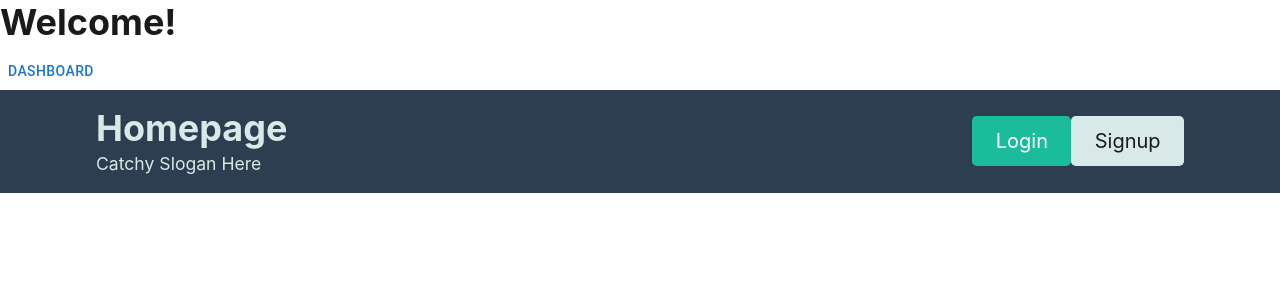
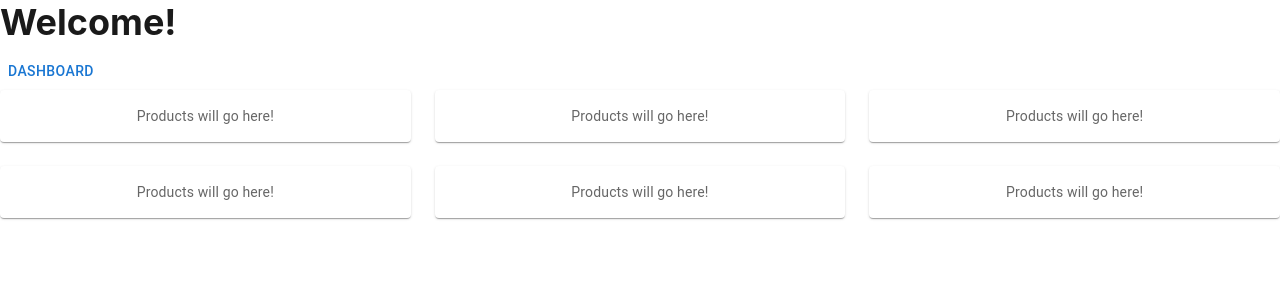
Before and after one commit to jorross/DropShip-P3, a React (Create React App) app in the folder client/: page / in a window 1280 px wide. Shown: the top 300 px of the page. Built offline with nearby package versions, Linux system fonts and the light colour scheme; no server answers.

Commit message:
updated product cards and homepage

```diff
--- a/client/src/components/pages/Home.js
+++ b/client/src/components/pages/Home.js
@@ -1,62 +1,88 @@
 import { Link } from 'react-router-dom';
 import { useQuery } from '@apollo/client';
+import { experimentalStyled as styled } from '@mui/material/styles';
+import Box from '@mui/material/Box';
+import Paper from '@mui/material/Paper';
+import Grid from '@mui/material/Grid';
 
 import { QUERY_ORDERS } from '../../utils/queries';
 import Auth from '../../utils/auth';
 
-// home page
-// upon connection, view login screen
-// upon login, view orders page view orders received in a table format
-// potential daily manifest with # orders # dollar aggregates
-// do we need container page with nav/header/footer to display
+// mui homepage with product cards
 
-// const Header = () => {
-//   const logout = (event) => {
-//     event.preventDefault();
-//     Auth.logout();
-//   };
+// placeholder: to be replaced with product array
+const Item = styled(Paper)(({ theme }) => ({
+  backgroundColor: theme.palette.mode === 'dark' ? '#1A2027' : '#fff',
+  ...theme.typography.body2,
+  padding: theme.spacing(2),
+  textAlign: 'center',
+  color: theme.palette.text.secondary,
+}));
 
-const Home = () => {
-  const { loading, data } = useQuery(QUERY_ORDERS, {
-    fetchPolicy: "no-cache",
-  });
+// use .map() to map products
+export default function Home() {
+  return (
+    <Box sx={{ flexGrow: 1 }}>
+      <Grid container spacing={{ xs: 2, md: 3 }} columns={{ xs: 4, sm: 8, md: 12 }}>
+        {Array.from(Array(6)).map((_, index) => (
+          <Grid item xs={2} sm={4} md={4} key={index}>
+            <Item>Products will go here!</Item>
+          </Grid>
+        ))}
+      </Grid>
+    </Box>
+  );
+}
 
-  // const orderList = data?.order || [];
+// old home page
 
-  return (
-    <div className="bg-primary text-light mb-4 py-3 flex-row align-center">
-      <div className="container flex-row justify-space-between-lg justify-center align-center">
-        <div>
-          <Link className="text-light" to="/">
-            <h1 className="m-0">Homepage</h1>
-          </Link>
-          <p className="m-0">Catchy Slogan Here</p>
-        </div>
-        <div>
-          {Auth.loggedIn() ? (
-            <>
-              <span>Hey there, {Auth.getProfile().data.username}!</span>
+// // const Header = () => {
+// //   const logout = (event) => {
+// //     event.preventDefault();
+// //     Auth.logout();
+// //   };
 
-              {/* <button className="btn btn-lg btn-light m-2" onClick={logout}>
-                Logout
-              </button> */}
+// const Home = () => {
+//   const { loading, data } = useQuery(QUERY_ORDERS, {
+//     fetchPolicy: "no-cache",
+//   });
 
-            </>
-          ) : (
-            <>
-              <Link className="btn btn-lg btn-info m-2" to="/login">
-                Login
-              </Link>
-              <Link className="btn btn-lg btn-light m-2" to="/signup">
-                Signup
-              </Link>
-            </>
-          )}
-        </div>
-      </div>
-    </div>
+//   // const orderList = data?.order || [];
 
-  );
-};
+//   return (
+//     <div className="bg-primary text-light mb-4 py-3 flex-row align-center">
+//       <div className="container flex-row justify-space-between-lg justify-center align-center">
+//         <div>
+//           <Link className="text-light" to="/">
+//             <h1 className="m-0">Homepage</h1>
+//           </Link>
+//           <p className="m-0">Catchy Slogan Here</p>
+//         </div>
+//         <div>
+//           {Auth.loggedIn() ? (
+//             <>
+//               <span>Hey there, {Auth.getProfile().data.username}!</span>
 
-export default Home;
+//               {/* <button className="btn btn-lg btn-light m-2" onClick={logout}>
+//                 Logout
+//               </button> */}
+
+//             </>
+//           ) : (
+//             <>
+//               <Link className="btn btn-lg btn-info m-2" to="/login">
+//                 Login
+//               </Link>
+//               <Link className="btn btn-lg btn-light m-2" to="/signup">
+//                 Signup
+//               </Link>
+//             </>
+//           )}
+//         </div>
+//       </div>
+//     </div>
+
+//   );
+// };
+
+// export default Home;
```
Also changed, not shown: client/src/components/ProductCard.js (added, +32 -0 lines).
